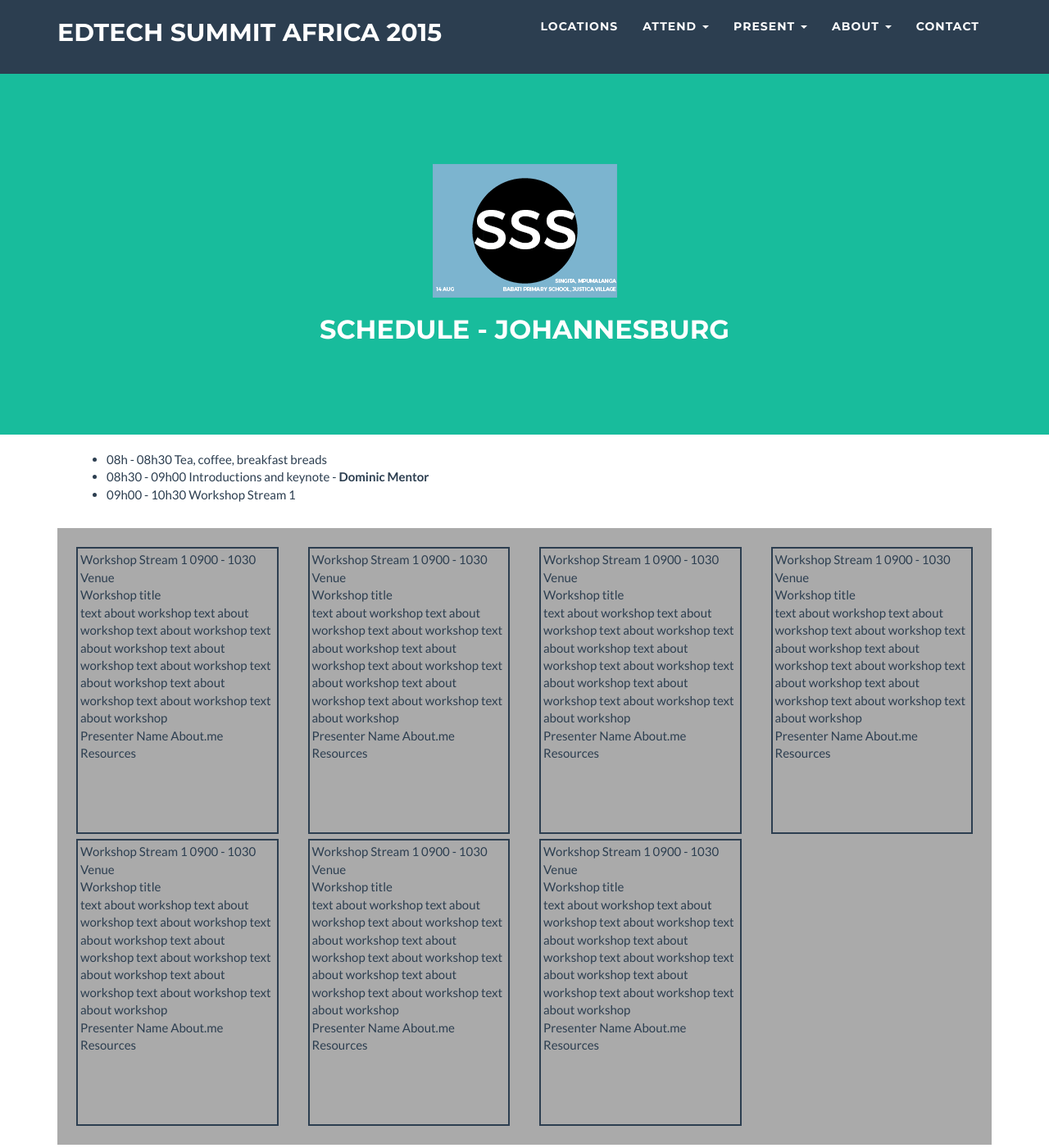
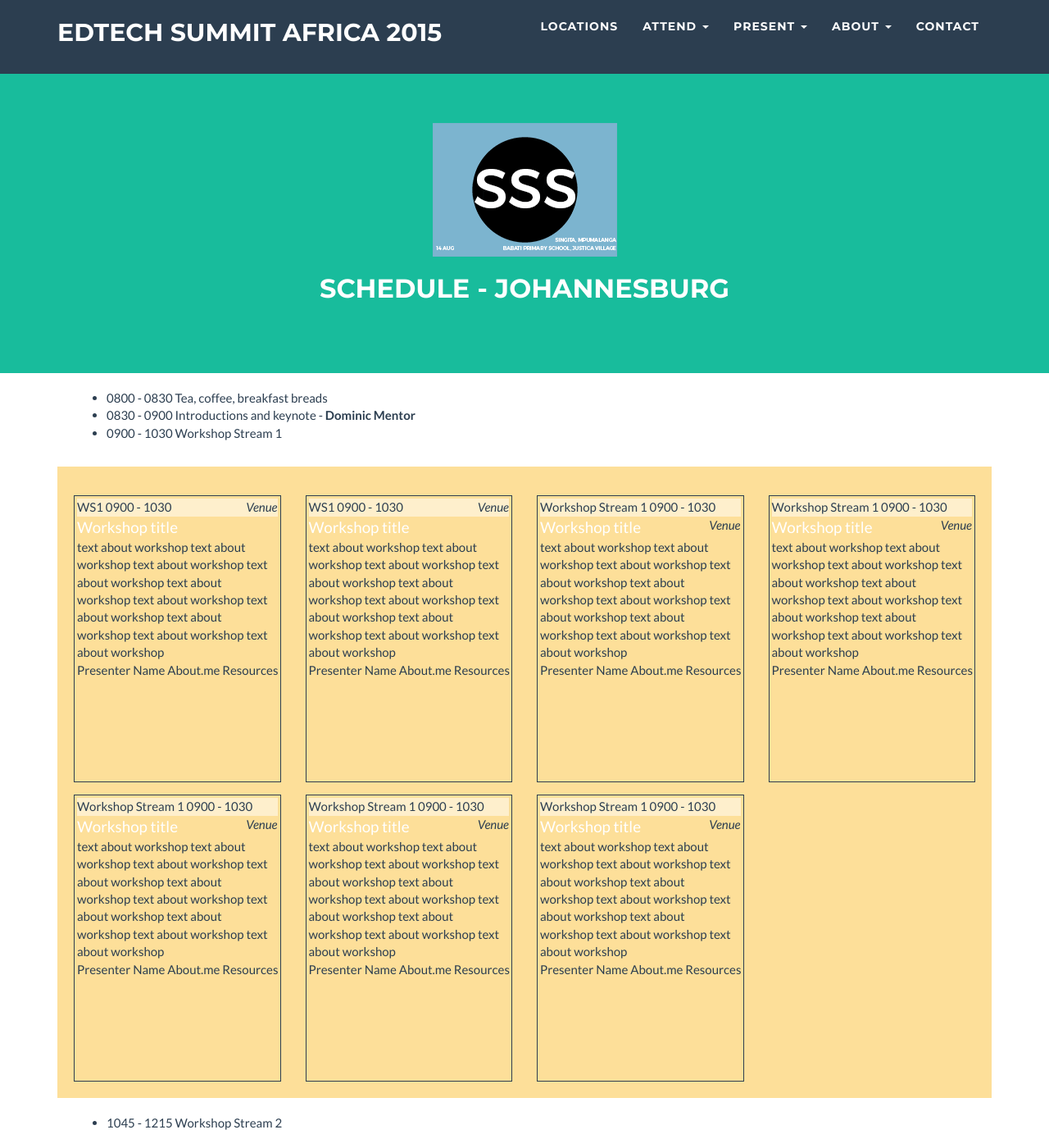
Before and after one commit to pagecrew/edtech-summit-2015, a Jekyll site: the page built from schedule_template.html, in a window 1280 px wide and 1400 px high. Shown: the whole window at 82% size. Built offline with Jekyll 4.4.1, drawn with Linux system fonts in a browser that asks for light colours; nearby versions of some CDN libraries; Markdown is read by kramdown in place of the engine named in the settings.

Commit message:
started styling tiles

```diff
--- a/css/freelancer.css
+++ b/css/freelancer.css
@@ -119,8 +119,8 @@ header .intro-text .skills {
 
 @media(min-width:768px) {
     header .container {
-        padding-top: 200px;
-        padding-bottom: 100px;
+        padding-top: 150px;
+        padding-bottom: 75px;
     }
 
     header .intro-text .name {
--- a/css/stylesheet.css
+++ b/css/stylesheet.css
@@ -209,11 +209,6 @@ blockquote p {
   margin-right: 30px;
 }
 
-/*.btn-more{
-  color: #217dbb;
-  background-color: #fff;
-  border-color: #fff;
-}*/
 
 .btn-more {
   color: #ffffff;
@@ -241,33 +236,49 @@ blockquote p {
 }
 
 .workshops{
-  background-color: #aaa;
+
   padding: 20px;
 }
 
-/* ws tiles */
+.yellow_bg{
+  background-color: #fddf99;
+}
+
+.blue_bg{
+  background-color: #cbe0ed;
+}
+
+.green_bg{
+  background-color: #d3e999;
+}
+
+/* workshop tiles */
 .ws_tile{
   padding: 0.2em;
-  margin: 0.2em;
+  margin-top: 15px;
   border-style: solid;
-  border-width: 2px;
+  border-width: 1px;
   height: 350px;
 }
 
 .ws_head{
-
+  background: rgb(255,255,255); /* The Fallback */
+  background: rgba(255,255,255, 0.5);
 }
 
 .ws_time{
-
+  float: center;
 }
 
 .ws_venue{
-
+  font-style: italic;
+  float: right;
 }
 
 .ws_title{
-
+  font-size: 1.25em;
+  font-weight: 300;
+  color: #fff;
 }
 
 .ws_descrip{
@@ -275,7 +286,7 @@ blockquote p {
 }
 
 .ws_foot{
-
+  position: absolute;
 }
 
 .ws_presenter{
--- a/schedule_template.html
+++ b/schedule_template.html
@@ -21,26 +21,26 @@ layout: default
 			<div class="col-lg-12">
 				<ul>
 					<li>
-						08h - 08h30 Tea, coffee, breakfast breads
+						0800 - 0830 Tea, coffee, breakfast breads
 					</li>
 					<li>
-						08h30 - 09h00  Introductions and keynote - <strong>Dominic Mentor</strong>
+						0830 - 0900  Introductions and keynote - <strong>Dominic Mentor</strong>
 					</li>
 					<li>
-						09h00 - 10h30 Workshop Stream 1
+						0900 - 1030 Workshop Stream 1
 					</li>
 				</ul>
 			</div>
 		</div>
     </div>
 
-    <div class="workshops">
+    <div class="workshops yellow_bg">
     	<div class="row">
     		<!-- TILE 1.1 -->
     		<div class="col-sm-12 col-md-4 col-lg-3">
     			<div class="ws_tile">
     				<div class="ws_head">
-    					Workshop Stream 1 <span class="ws_time"> 0900 - 1030 </span>
+    					WS1 <span class="ws_time"> 0900 - 1030 </span>
     					<span class="ws_venue">Venue</span>
     				</div>
     				<div class="ws_title">
@@ -61,7 +61,7 @@ layout: default
     		 <div class="col-sm-12 col-md-4 col-lg-3">
     			<div class="ws_tile">
     				<div class="ws_head">
-    					Workshop Stream 1 <span class="ws_time"> 0900 - 1030 </span>
+    					WS1 <span class="ws_time"> 0900 - 1030 </span>
     					<span class="ws_venue">Venue</span>
     				</div>
     				<div class="ws_title">
@@ -195,7 +195,7 @@ layout: default
     </div>
 
 
-    <div class="workshops">
+    <div class="workshops blue_bg">
     	<div class="row">
     		<div class="col-sm-12 col-md-4 col-lg-3">
     			<div class="ws_tile">
@@ -354,7 +354,7 @@ layout: default
 		</div>
     </div>
 
-    <div class="workshops">
+    <div class="workshops green_bg">
     	<div class="row">
     		<div class="col-sm-12 col-md-4 col-lg-3">
     			<div class="ws_tile">
```
